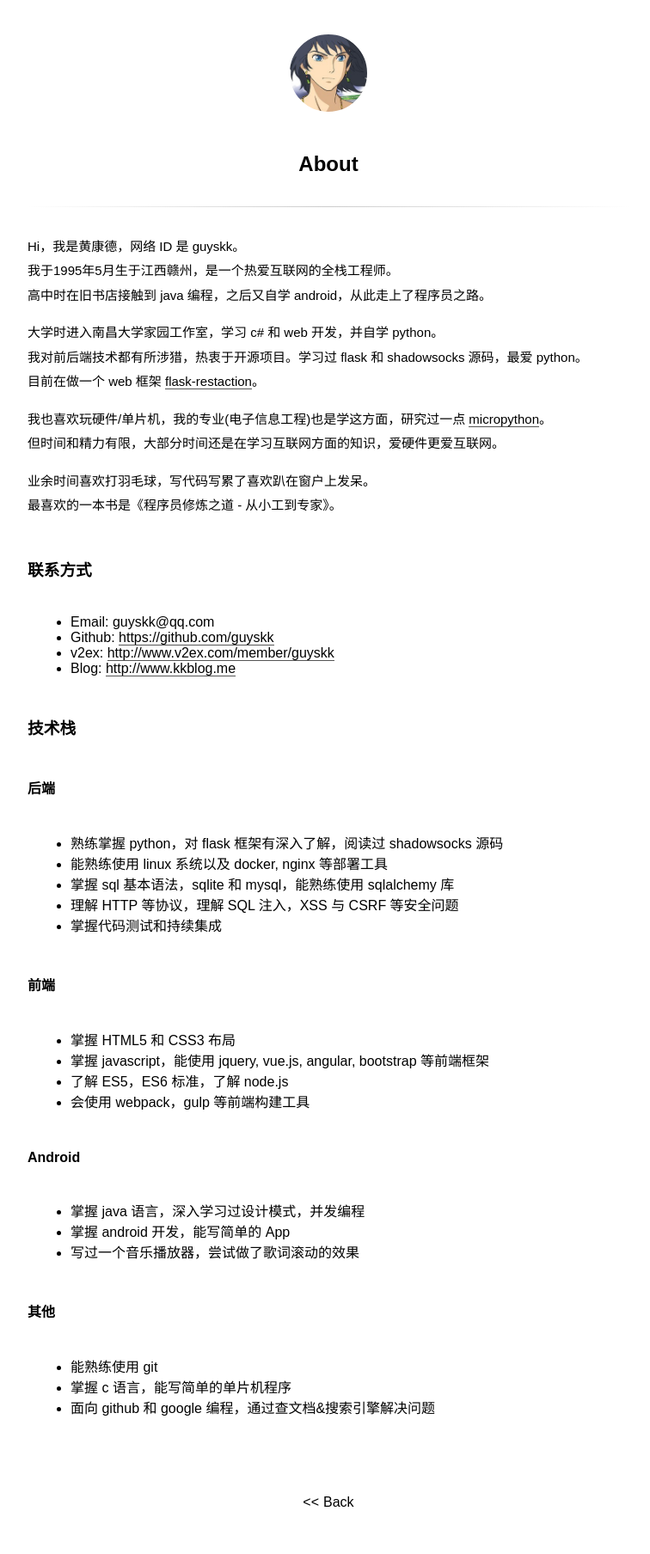
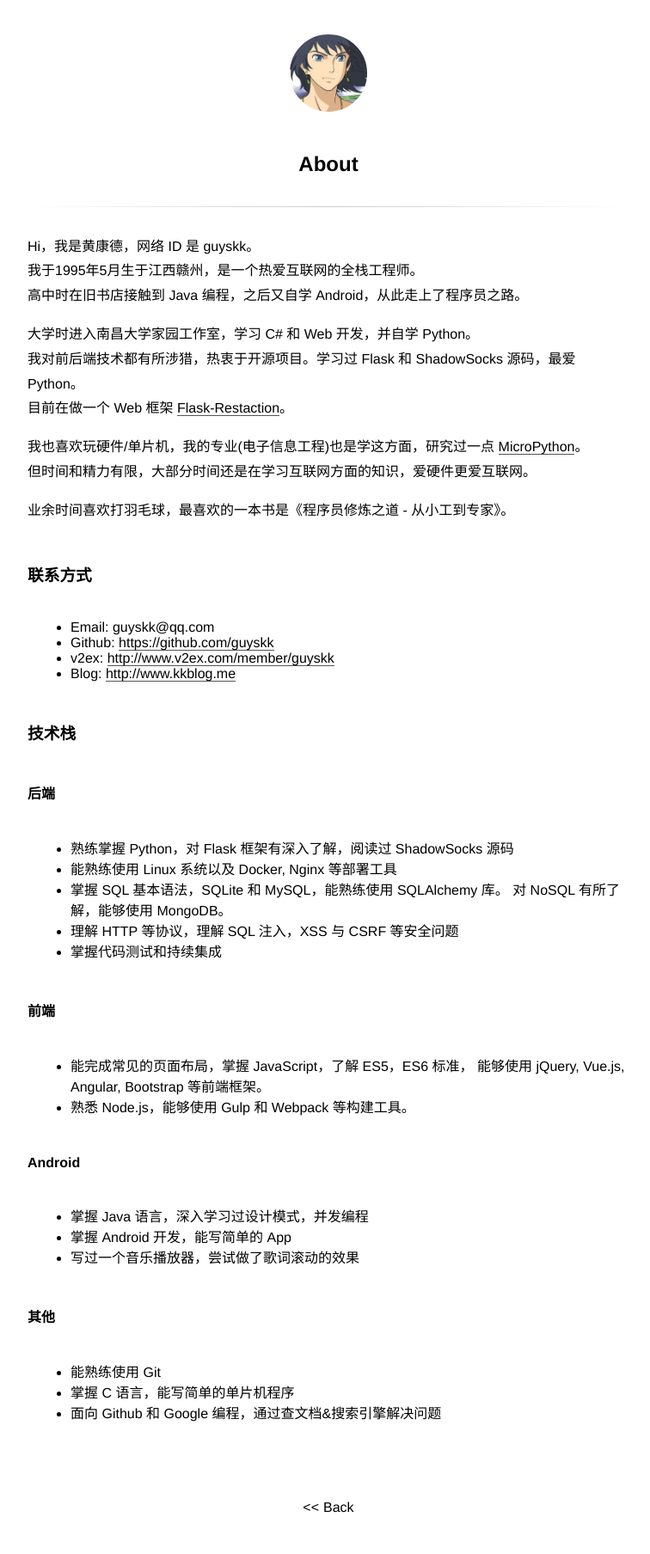
Before and after one commit to guyskk/guyskk.github.io, a Jekyll site: the page built from about.md, in a window 1280 px wide. Shown: the whole page at 86% size, without its empty margins (258-1014 px from the left). Built offline with Jekyll 4.4.1, drawn with Linux system fonts in a browser that asks for light colours; some web fonts are replaced.

Commit message:
update about

```diff
--- a/_sass/main.scss
+++ b/_sass/main.scss
@@ -1,5 +1,5 @@
 body {
-  font-family: 'Fira Sans', sans-serif;
+  font-family: "Helvetica", "Arial", "Hiragino Sans GB", "Microsoft YaHei", "WenQuanYi Micro Hei", "sans-serif";
   padding: 20px;
   margin: 0;
   font-weight: 400;
@@ -272,8 +272,8 @@ article {
     margin: 30px 0;
   }
   p {
-    font-size: 15px;
-    line-height: 1.9em;
+    font-size: 16px;
+    line-height: 1.8em;
     word-wrap: break-word;
   }
   .footnote {
--- a/about.md
+++ b/about.md
@@ -5,17 +5,16 @@ title: About
 
 Hi，我是黄康德，网络 ID 是 guyskk。
 我于1995年5月生于江西赣州，是一个热爱互联网的全栈工程师。
-高中时在旧书店接触到 java 编程，之后又自学 android，从此走上了程序员之路。
+高中时在旧书店接触到 Java 编程，之后又自学 Android，从此走上了程序员之路。
 
-大学时进入南昌大学家园工作室，学习 c# 和 web 开发，并自学 python。
-我对前后端技术都有所涉猎，热衷于开源项目。学习过 flask 和 shadowsocks 源码，最爱 python。
-目前在做一个 web 框架 [flask-restaction](https://github.com/guyskk/flask-restaction)。
+大学时进入南昌大学家园工作室，学习 C# 和 Web 开发，并自学 Python。
+我对前后端技术都有所涉猎，热衷于开源项目。学习过 Flask 和 ShadowSocks 源码，最爱 Python。
+目前在做一个 Web 框架 [Flask-Restaction](https://github.com/guyskk/flask-restaction)。
 
-我也喜欢玩硬件/单片机，我的专业(电子信息工程)也是学这方面，研究过一点 [micropython](https://github.com/micropython/micropython)。
+我也喜欢玩硬件/单片机，我的专业(电子信息工程)也是学这方面，研究过一点 [MicroPython](https://github.com/micropython/micropython)。
 但时间和精力有限，大部分时间还是在学习互联网方面的知识，爱硬件更爱互联网。
 
-业余时间喜欢打羽毛球，写代码写累了喜欢趴在窗户上发呆。
-最喜欢的一本书是《程序员修炼之道 - 从小工到专家》。
+业余时间喜欢打羽毛球，最喜欢的一本书是《程序员修炼之道 - 从小工到专家》。
 
 
 ### 联系方式
@@ -30,30 +29,30 @@ Hi，我是黄康德，网络 ID 是 guyskk。
 
 #### 后端
 
-- 熟练掌握 python，对 flask 框架有深入了解，阅读过 shadowsocks 源码
-- 能熟练使用 linux 系统以及 docker, nginx 等部署工具
-- 掌握 sql 基本语法，sqlite 和 mysql，能熟练使用 sqlalchemy 库
+- 熟练掌握 Python，对 Flask 框架有深入了解，阅读过 ShadowSocks 源码
+- 能熟练使用 Linux 系统以及 Docker, Nginx 等部署工具
+- 掌握 SQL 基本语法，SQLite 和 MySQL，能熟练使用 SQLAlchemy 库。
+  对 NoSQL 有所了解，能够使用 MongoDB。
 - 理解 HTTP 等协议，理解 SQL 注入，XSS 与 CSRF 等安全问题
 - 掌握代码测试和持续集成
 
 
 #### 前端
 
-- 掌握 HTML5 和 CSS3 布局
-- 掌握 javascript，能使用 jquery, vue.js, angular, bootstrap 等前端框架
-- 了解 ES5，ES6 标准，了解 node.js
-- 会使用 webpack，gulp 等前端构建工具
+- 能完成常见的页面布局，掌握 JavaScript，了解 ES5，ES6 标准，
+  能够使用 jQuery, Vue.js, Angular, Bootstrap 等前端框架。
+- 熟悉 Node.js，能够使用 Gulp 和 Webpack 等构建工具。
 
 
 #### Android
 
-- 掌握 java 语言，深入学习过设计模式，并发编程
-- 掌握 android 开发，能写简单的 App
+- 掌握 Java 语言，深入学习过设计模式，并发编程
+- 掌握 Android 开发，能写简单的 App
 - 写过一个音乐播放器，尝试做了歌词滚动的效果
 
 
 #### 其他
 
-- 能熟练使用 git
-- 掌握 c 语言，能写简单的单片机程序
-- 面向 github 和 google 编程，通过查文档&搜索引擎解决问题
+- 能熟练使用 Git
+- 掌握 C 语言，能写简单的单片机程序
+- 面向 Github 和 Google 编程，通过查文档&搜索引擎解决问题
```
